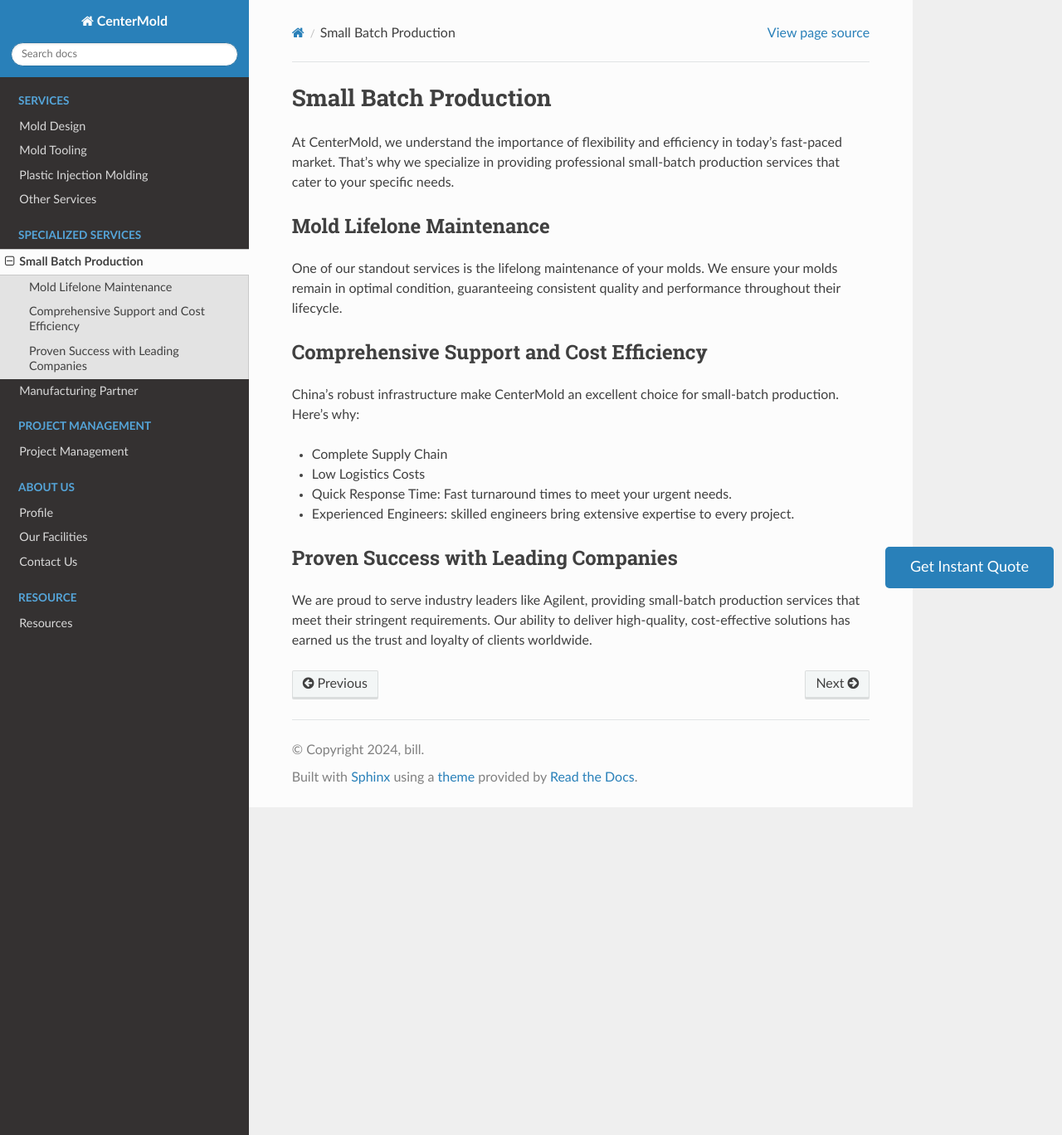
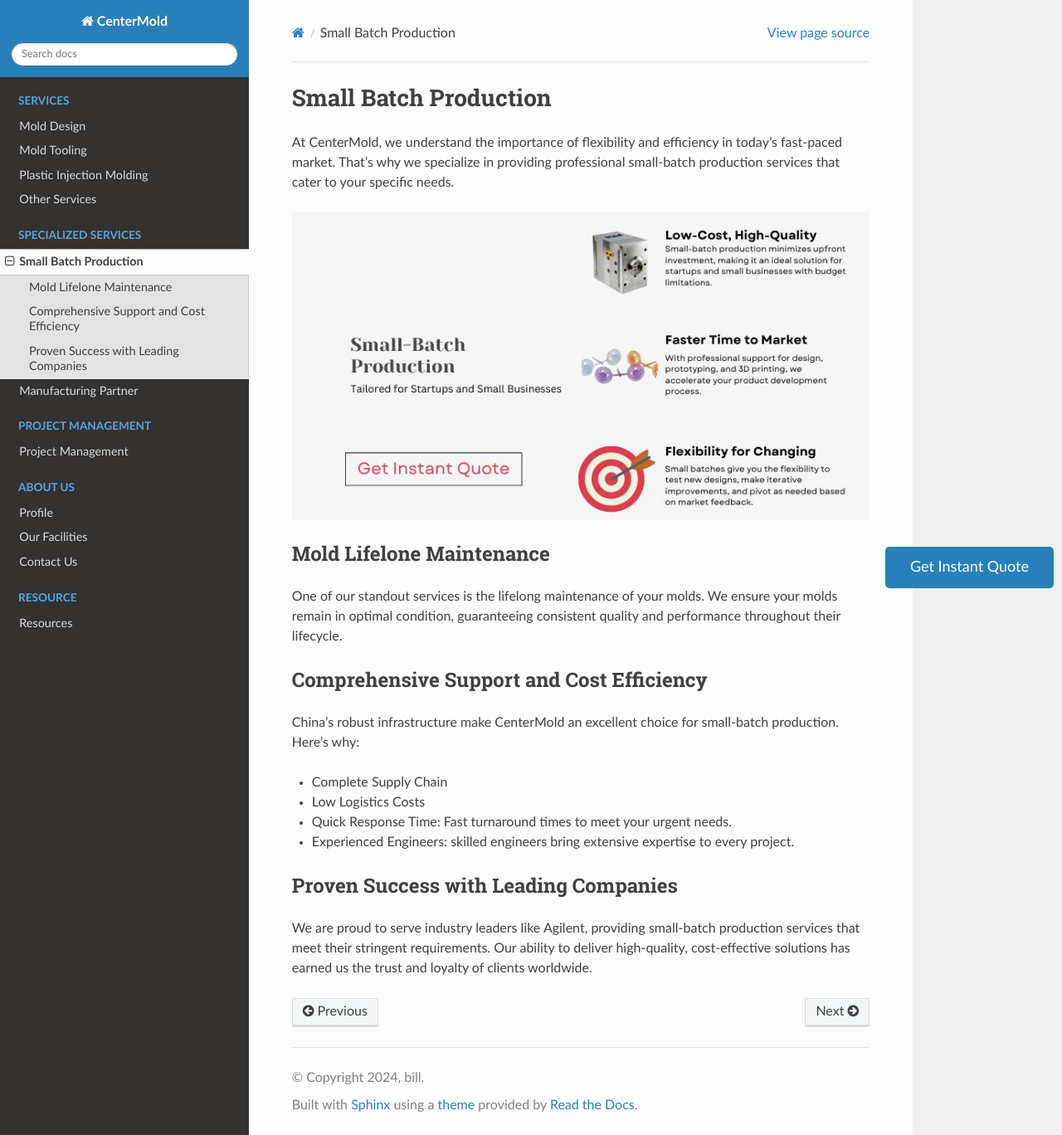
Before and after one commit to paultang/centermold, a Sphinx documentation site: the page built from source/Manufacturing.rst, in a window 1280 px wide and 1368 px high. Shown: the whole window at 83% size. Built offline with Sphinx 7.4.7 and the Read the Docs theme 2.0.0, drawn with Linux system fonts in a browser that asks for light colours; pages that are not in the unit, such as notebooks, are missing from menus.

Commit message:
Update Manufacturing.rst

```diff
--- a/source/Manufacturing.rst
+++ b/source/Manufacturing.rst
@@ -11,6 +11,9 @@ Small Batch Production
 
 At CenterMold, we understand the importance of flexibility and efficiency in today's fast-paced market. That's why we specialize in providing professional small-batch production services that cater to your specific needs.
 
+.. raw:: html
+
+ <img src="_static/small_batch.jpg" >
 
 Mold Lifelone Maintenance
 --------------------------
```
